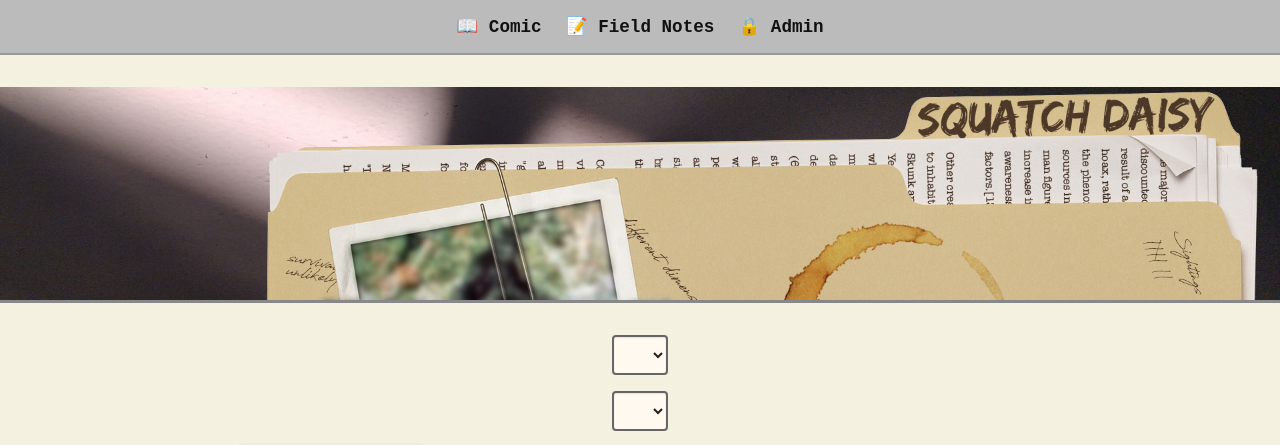
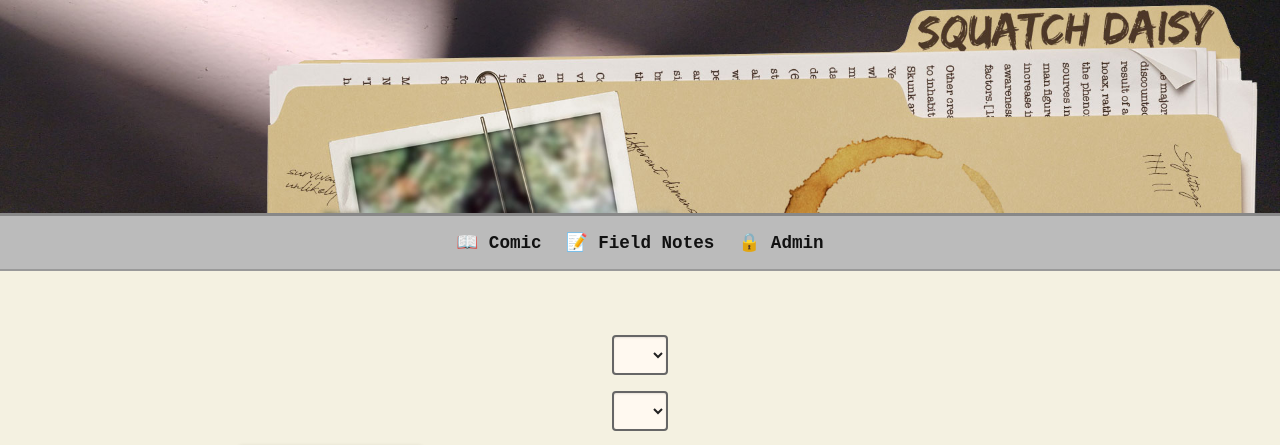
Before and after one commit to SDKwapis/squatchdaisydotcom, a website: page public/index.html in a window 1280 px wide. Shown: the top 445 px of the page. Drawn offline with Linux system fonts and the light colour scheme; no server answers.

Commit message:
moved the header

```diff
--- a/public/index.html
+++ b/public/index.html
@@ -9,6 +9,9 @@
 </head>
 
 <body>
+    <header class="banner-header">
+<img src="images/Squatch-Daisy-Banner.jpg" alt="Squatch Daisy Banner" class="banner-img">
+  </header>
   <nav>
     <ul class="nav-links">
       <li><a href="index.html">📖 Comic</a></li>
@@ -20,9 +23,7 @@
     </ul>
   </nav>
 
-  <header class="banner-header">
-<img src="images/Squatch-Daisy-Banner.jpg" alt="Squatch Daisy Banner" class="banner-img">
-  </header>
+
 
   <main>
 
```
Also changed, not shown: public/blog.html (+3 -0 lines).
